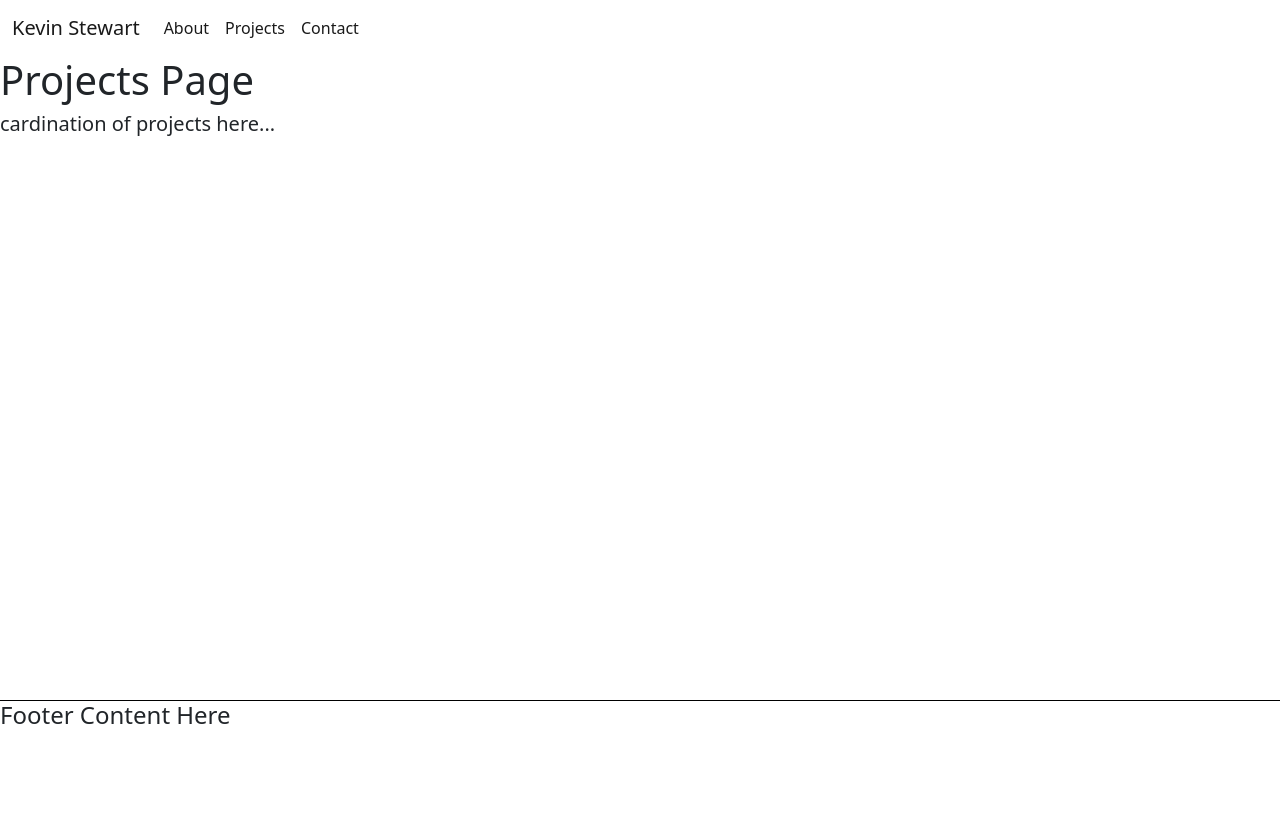
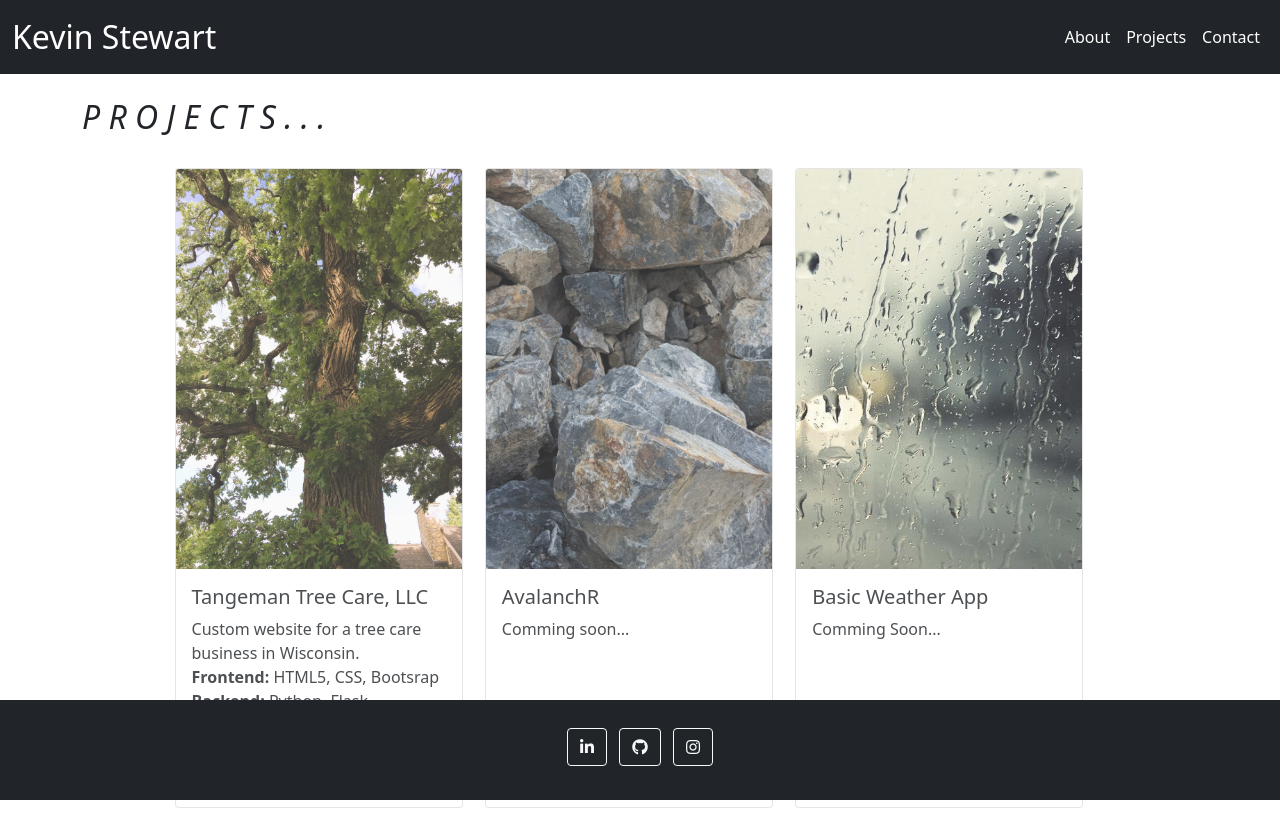
Before and after one commit to kevin-stew/kevin-stewart, a Flask app: page /projects in a window 1280 px wide. Before the commit the page ends 724 px from the top, so only its background shows below. Run offline with Flask 2, Linux system fonts and the light colour scheme; some libraries are stand-ins or nearby versions.

Commit message:
dark header, footer, with social media buttons

```diff
--- a/app/site/site_templates/about.html
+++ b/app/site/site_templates/about.html
@@ -2,7 +2,7 @@
 
 {% block content %}
 
-<h1>About Page</h1>
+<p>About Page content goes here...</p>
 <!-- page content goes here -->
 
 {% endblock content %}
--- a/app/site/site_templates/contact.html
+++ b/app/site/site_templates/contact.html
@@ -2,10 +2,9 @@
 
 {% block content %}
 
-<h1>Contact Page</h1>
 <!-- page content goes here -->
 
-<h1>Contact Me 👋</h1>
+<p>Say hello 👋</p>
 
     <form action="{{ url_for('site.contact') }}" method="POST" >
 
--- a/app/site/site_templates/index.html
+++ b/app/site/site_templates/index.html
@@ -2,7 +2,7 @@
 
 {% block content %}
 
-<h1>Index Page</h1>
+<p>Index Page content here...</p>
 <!-- page content goes here -->
 
 {% with messages = get_flashed_messages() %}
--- a/app/site/site_templates/projects.html
+++ b/app/site/site_templates/projects.html
@@ -2,8 +2,59 @@
 
 {% block content %}
 
-<h1>Projects Page</h1>
-<h5>cardination of projects here...</h5>
+<div class="container">
+<br>
+<h2><i>P R O J E C T S . . .</i></h2>
+<br>
 <!-- page content goes here -->
+<div class="d-flex justify-content-center flex-wrap">
+
+<div class="card" style="width: 18rem;">
+  <img src="../../static/images/tangeman1.JPG" class="card-img-top" alt="Tangeman Tree Care">
+    <div class="card-body">
+      <h5 class="card-title">Tangeman Tree Care, LLC</h5>
+      <p class="card-text">Custom website for a tree care business in Wisconsin.<br>
+        <b>Frontend:</b> HTML5, CSS, Bootsrap<br>
+        <b>Backend:</b> Python, Flask, PostgreSQL</p>
+      <a href="https://tangeman-tree-care.herokuapp.com/" class="btn btn-outline-success" target="_blank">Check it out!</a>
+    </div>
+  </div>
+
+  <div class="card" style="width: 18rem;">
+  <img src="../../static/images/avalanchr.jpg" class="card-img-top" alt="#">
+    <div class="card-body">
+      <h5 class="card-title">AvalanchR</h5>
+      <p class="card-text">Comming soon...  </p>
+      <!-- <a href="#" class="btn btn-primary" target="_blank">Check it out!</a> -->
+    </div>
+  </div>
+
+  <div class="card" style="width: 18rem;">
+  <img src="../../static/images/weather_app.JPG" class="card-img-top" alt="#">
+    <div class="card-body">
+      <h5 class="card-title">Basic Weather App</h5>
+      <p class="card-text">Comming Soon...  </p>
+      <!-- <a href="#" class="btn btn-primary" target="_blank">Check it out!</a> -->
+    </div>
+  </div>
+
+  <!-- <div class="card" style="width: 18rem;">
+  <img src="https://via.placeholder.com/300x400" class="card-img-top" alt="#">
+    <div class="card-body">
+      <h5 class="card-title">Project Name</h5>
+      <p class="card-text">Project description...  </p>
+      <a href="#" class="btn btn-primary" target="_blank">Check it out!</a>
+    </div>
+  </div> -->
+
+</div>
+
+
+
+
+
+
+
+</div>
 
 {% endblock content %}
--- a/app/static/css/main.css
+++ b/app/static/css/main.css
@@ -1,13 +1,45 @@
 /* *{border: red 1px solid;} */
 
+/* body{
+    background-color:rgb(99, 99, 99);
+    color: white;
+} */
+
+.navbar-brand{
+    font-size: xx-large;
+}
+
+.card-img-top{
+    height: 400px;
+    width: auto;
+    object-fit: cover;
+}
+.card{
+    margin-right: 2%;
+    margin-bottom: 2%;
+    opacity: .8;
+}
+
+.card:hover{
+    transform: scale(1.01);
+    box-shadow: 0 10px 20px rgba(0,0,0,.12), 0 4px 8px rgba(0,0,0,.06);
+    opacity: 1;
+}
+
 footer{
-    border-top: black 1px solid;
+    /* border-top: black 1px solid; */
     position:fixed;
     bottom:0px;
     width: 100%;
     height: 100px;
 }
 
+.copyright{
+    background-color: rgba(0, 0, 0, 0.2);
+    height: 100px;
+    width:100%;
+}
+
 form{
     margin-left: 2%;
 }
--- a/app/templates/base.html
+++ b/app/templates/base.html
@@ -8,7 +8,6 @@
 <link rel="stylesheet" href="https://cdnjs.cloudflare.com/ajax/libs/twitter-bootstrap/5.1.0/css/bootstrap.min.css">
 <link rel="stylesheet" href="https://cdnjs.cloudflare.com/ajax/libs/font-awesome/5.15.4/css/all.min.css">
 <!-- stylesheet below prob not needed -->
-<link rel="stylesheet" href="assets/css/style.css">
 <link rel="stylesheet" href="../static/css/main.css">
 <title>Kevin Stewart</title>
 <link rel="icon" href="../static/images/#">
@@ -16,15 +15,16 @@
 <body>
 
  <!-- user nav bar -->
- <nav class="navbar navbar-expand-lg navbar-light navbar-main">
+ <nav class="navbar navbar-expand-lg navbar-dark bg-dark navbar-main">
     <div class="container-fluid">
       <a class="navbar-brand" href="{{ url_for('site.home') }}">Kevin Stewart</a>
 
-      <button class="navbar-toggler" type="button" data-bs-toggle="collapse" data-bs-target="#navbarNavAltMarkup" aria-controls="navbarNavAltMarkup" aria-expanded="false" aria-label="Toggle navigation">
+      <button class="navbar-toggler" type="button" data-bs-toggle="collapse" data-bs-target="#navbarNavAltMarkup"
+              aria-controls="navbarNavAltMarkup" aria-expanded="false" aria-label="Toggle navigation">
         <span class="navbar-toggler-icon"></span>
       </button>
 
-        <div class="collapse navbar-collapse" id="navbarNavAltMarkup">
+        <div class="collapse navbar-collapse justify-content-end" id="navbarNavAltMarkup">
             <div class="navbar-nav">
 
               <a class="nav-link active" href="{{ url_for('site.about') }}">About</a>
@@ -41,9 +41,47 @@
       {% endblock content %}
 
       <!-- add footer here -->
-      <footer>
+      <!-- <footer>
         <h4>Footer Content Here</h4>
-      </footer>
+      </footer> -->
+
+
+
+  <footer class="bg-dark text-center text-white">
+
+  <!-- Grid container -->
+  <div class="container p-4 pb-0">
+
+    <!-- Section: Social media -->
+    <section class="mb-4">
+      <!-- Linkedin -->
+      <a class="btn btn-outline-light btn-floating m-1" href="https://www.linkedin.com/in/kevin-stewart-03647a24" role="button" target="_blank"
+      ><i class="fab fa-linkedin-in"></i
+        ></a>
+
+      <!-- Github -->
+      <a class="btn btn-outline-light btn-floating m-1" href="https://github.com/kevin-stew" role="button" target="_blank"
+      ><i class="fab fa-github"></i
+        ></a>
+
+      <!-- Instagram -->
+        <a class="btn btn-outline-light btn-floating m-1" href="https://www.instagram.com/kev_and_stew/" role="button" target="_blank"
+          ><i class="fab fa-instagram"></i
+        ></a>
+
+      </section>
+      <!-- Section: Social media -->
+
+      <!-- Copyright -->
+      <!-- <div class="text-center p-3 copyright"> © 2020 Copyright: Kevin Stewart
+
+      </div> -->
+      <!-- Copyright -->
+
+    </div>
+    <!-- End of .container -->
+</footer>
+
 
 
 <script src="https://cdnjs.cloudflare.com/ajax/libs/popper.js/2.9.2/umd/popper.min.js"></script>
```
Also changed, not shown: app/static/images/avalanchr.jpg (added), app/static/images/formulaone.JPG (added), app/static/images/tangeman1.JPG (added), app/static/images/weather_app.JPG (added).
